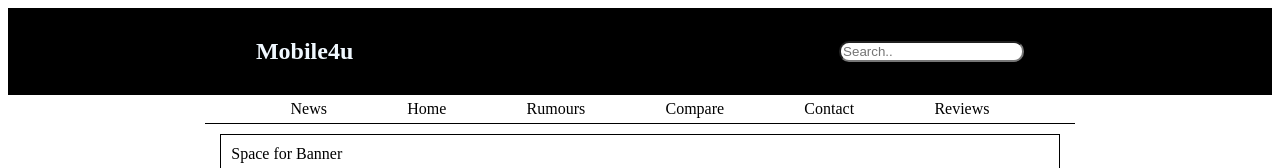
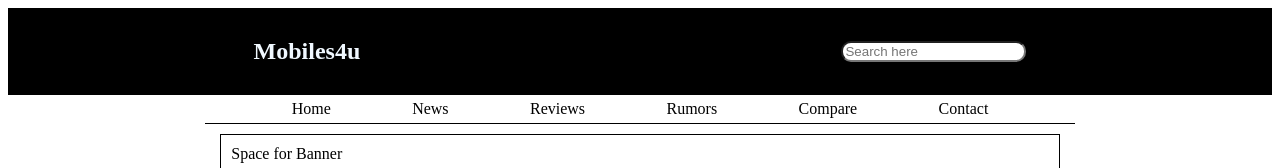
Before and after one commit to mobiles4u/Code, a Next.js app: page / in a window 1280 px wide. Shown: the top 168 px of the page. Built offline with nearby package versions, Linux system fonts and the light colour scheme.

Commit message:
Update index.js

```diff
--- a/pages/index.js
+++ b/pages/index.js
@@ -19,20 +19,20 @@ export default function Home() {
         <div className={styles.Container}>
           <div className={styles.Container__Header}>
             <div className={styles.Container_Logo}>
-              <h2>Mobile4u</h2>
+              <h2>Mobiles4u</h2>
             </div>
             <div className={styles.Container_SearchBar}>
-            <input type="text" placeholder="Search.." name="search"/>
+            <input type="text" placeholder="Search here" name="search"/>
             </div>
           </div>
           <div className={styles.ContainerNavbar}>
           <div className={styles.Container__Navbar}>
+            <div className={styles.Container_Item}>Home</div>
             <div className={styles.Container_Item}>News</div>
-            <div className={styles.Container_Item}>Home</div>
-            <div className={styles.Container_Item}>Rumours</div>
+            <div className={styles.Container_Item}>Reviews</div>
+            <div className={styles.Container_Item}>Rumors</div>
             <div className={styles.Container_Item}>Compare</div>
             <div className={styles.Container_Item}>Contact</div>
-            <div className={styles.Container_Item}>Reviews</div>
           </div>
           </div>
 
```
